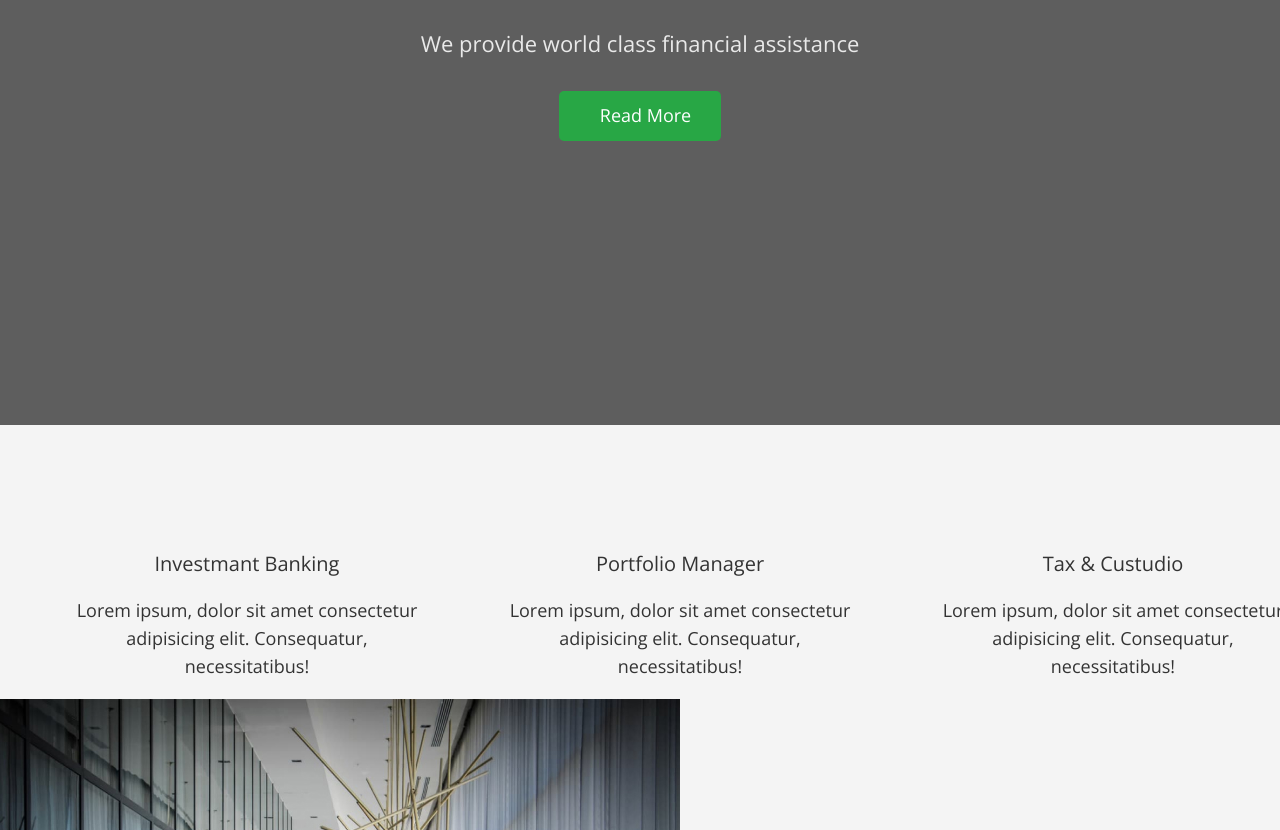
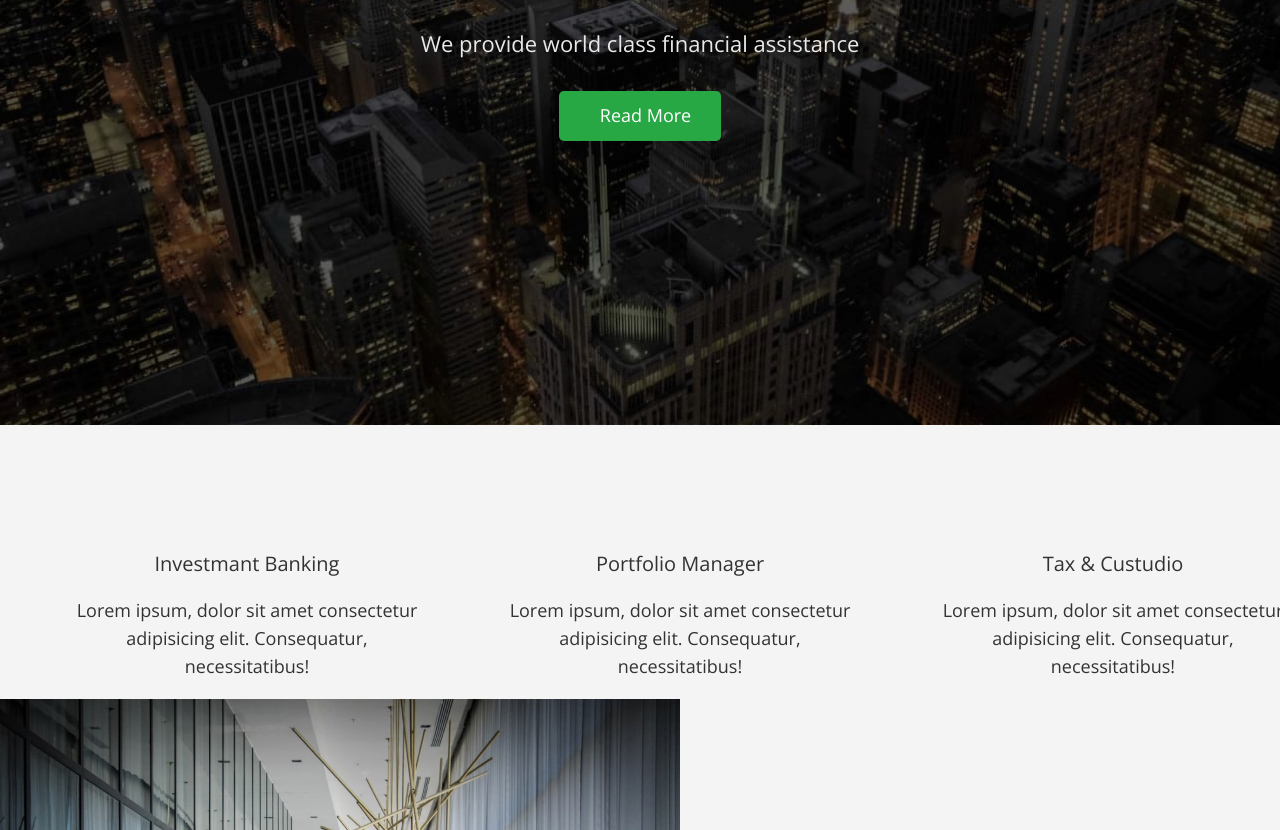
Before and after one commit to olexandryakowenko/fson-64-al-team, a plain HTML site: page index.html in a window 1280 px wide. Shown: the part 413-1243 px from the top of the page. Drawn offline with nearby package versions, Linux system fonts and the light colour scheme.

Commit message:
add-bg-hero

```diff
--- a/css/style.css
+++ b/css/style.css
@@ -5,7 +5,7 @@
 }
 
 body {
-  font-family: 'Open Sans', sans-serif;
+  font-family: "Open Sans", sans-serif;
   font-size: 18px;
   color: var(--primary-text-color);
   background-color: #f4f4f4;
@@ -126,6 +126,18 @@ address {
   padding-bottom: 284px;
   background-color: #5e5e5e;
   text-align: center;
+  background-image: linear-gradient(
+      0deg,
+      rgba(0, 0, 0, 0.4),
+      rgba(0, 0, 0, 0.4)
+    ),
+    url("../images/hero-bg.jpg");
+  background-size: cover;
+  background-position: center;
+  background-repeat: no-repeat;
+  max-width: 1360px;
+  margin-left: auto;
+  margin-right: auto;
 }
 
 .hero-title {
```
Also changed, not shown: images/hero-bg.jpg (added).
